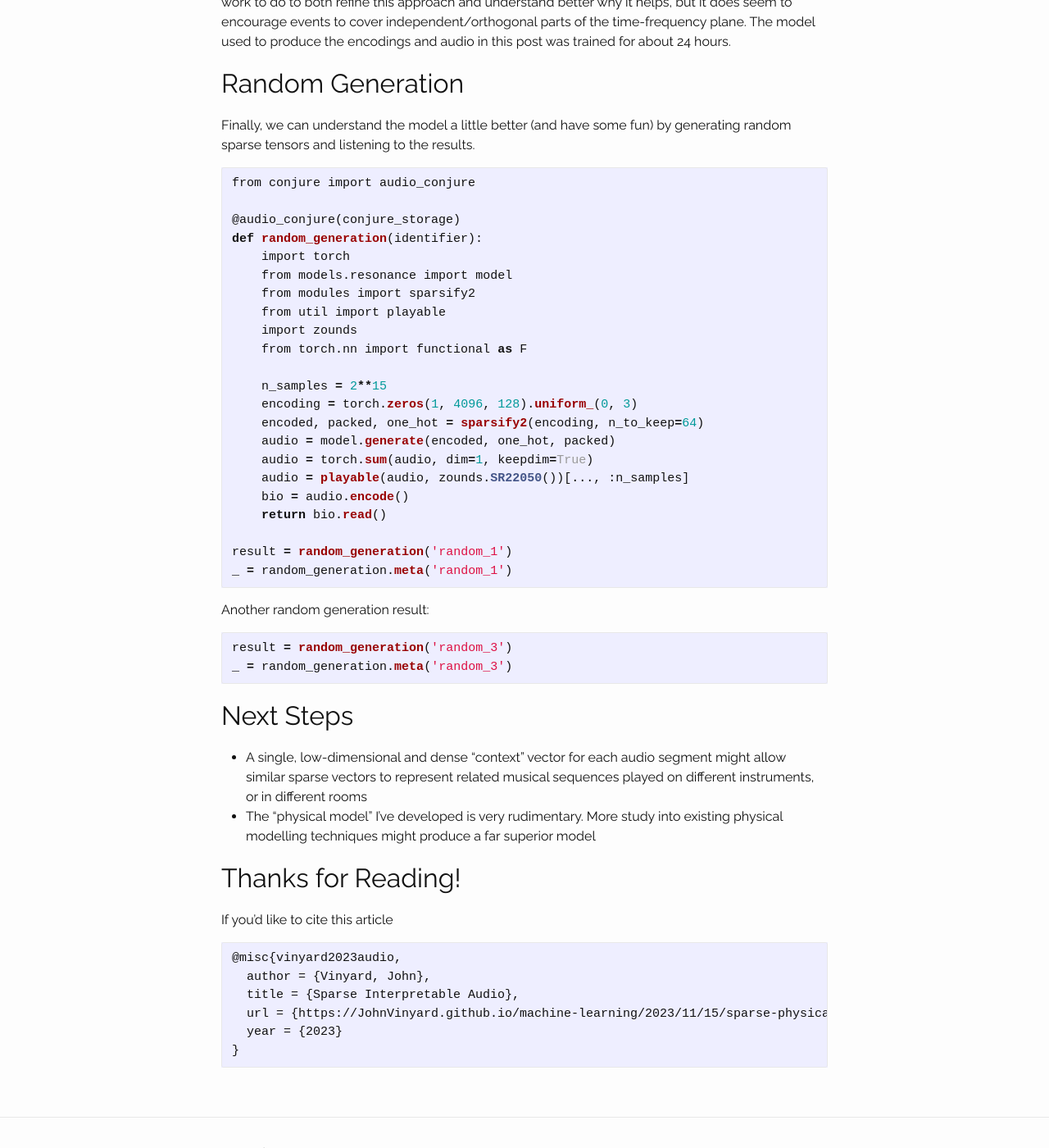
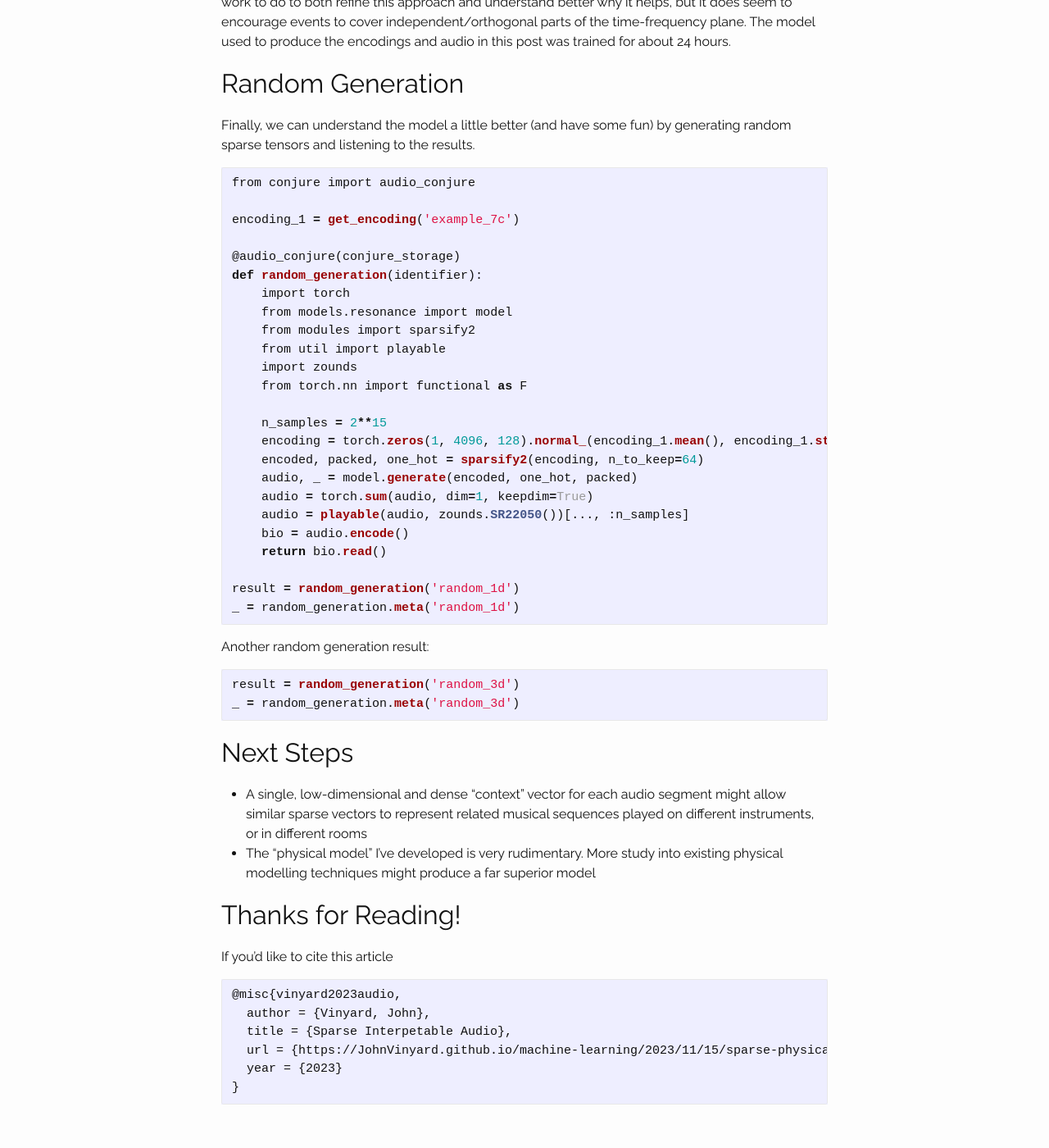
Before and after one commit to JohnVinyard/JohnVinyard.github.io, a Jekyll site: the page built from _posts/2023-11-15-sparse-physical-model.md, in a window 1280 px wide and 1400 px high, scrolled down 5603 px. Shown: the whole window at 82% size. Built offline with Jekyll 4.4.1, drawn with Linux system fonts in a browser that asks for light colours; some of the changed text lies outside the part shown.

Commit message:
Updated post with newer model

````diff
--- a/_posts/2023-11-15-sparse-physical-model.md
+++ b/_posts/2023-11-15-sparse-physical-model.md
@@ -82,11 +82,11 @@
     bio = audio.encode()
     return bio.read()
 
-example_6 = get_audio('example_7')
-_ = get_audio.meta('example_7')
+example_6 = get_audio('example_7c')
+_ = get_audio.meta('example_7c')
 ```
 
-<div id="conjure-id-645cebe5670a6f4f96103cc2eea08cf8c67cbacf_db17dd96d44651bcc95d5e9ca5827d6465c3214b" data-conjure='{"key": "645cebe5670a6f4f96103cc2eea08cf8c67cbacf_db17dd96d44651bcc95d5e9ca5827d6465c3214b", "public_uri": "https://zounds-blog-media.s3.amazonaws.com/645cebe5670a6f4f96103cc2eea08cf8c67cbacf_db17dd96d44651bcc95d5e9ca5827d6465c3214b", "content_type": "audio/wav", "feed_uri": "/feed/645cebe5670a6f4f96103cc2eea08cf8c67cbacf", "func_name": "get_audio", "func_identifier": "645cebe5670a6f4f96103cc2eea08cf8c67cbacf"}'></div>
+<div id="conjure-id-645cebe5670a6f4f96103cc2eea08cf8c67cbacf_407a73461e0352605bb6b0704c1a2a3d8f3645a5" data-conjure='{"key": "645cebe5670a6f4f96103cc2eea08cf8c67cbacf_407a73461e0352605bb6b0704c1a2a3d8f3645a5", "public_uri": "https://zounds-blog-media.s3.amazonaws.com/645cebe5670a6f4f96103cc2eea08cf8c67cbacf_407a73461e0352605bb6b0704c1a2a3d8f3645a5", "content_type": "audio/wav", "feed_uri": "/feed/645cebe5670a6f4f96103cc2eea08cf8c67cbacf", "func_name": "get_audio", "func_identifier": "645cebe5670a6f4f96103cc2eea08cf8c67cbacf"}'></div>
 
 You can click on the waveform to play the sound.
 
@@ -126,11 +126,11 @@
     encoded = encoded[0].T
     return encoded.data.cpu().numpy()
 
-encoding_1 = get_encoding('example_7')
-_ = get_encoding.meta('example_7')
+encoding_1 = get_encoding('example_7c')
+_ = get_encoding.meta('example_7c')
 ```
 
-<div id="conjure-id-d58810f9f504e43d753ec182ab3b6a94b20bc6ce_db17dd96d44651bcc95d5e9ca5827d6465c3214b" data-conjure='{"key": "d58810f9f504e43d753ec182ab3b6a94b20bc6ce_db17dd96d44651bcc95d5e9ca5827d6465c3214b", "public_uri": "https://zounds-blog-media.s3.amazonaws.com/d58810f9f504e43d753ec182ab3b6a94b20bc6ce_db17dd96d44651bcc95d5e9ca5827d6465c3214b", "content_type": "application/spectrogram+octet-stream", "feed_uri": "/feed/d58810f9f504e43d753ec182ab3b6a94b20bc6ce", "func_name": "get_encoding", "func_identifier": "d58810f9f504e43d753ec182ab3b6a94b20bc6ce"}'></div>
+<div id="conjure-id-d58810f9f504e43d753ec182ab3b6a94b20bc6ce_407a73461e0352605bb6b0704c1a2a3d8f3645a5" data-conjure='{"key": "d58810f9f504e43d753ec182ab3b6a94b20bc6ce_407a73461e0352605bb6b0704c1a2a3d8f3645a5", "public_uri": "https://zounds-blog-media.s3.amazonaws.com/d58810f9f504e43d753ec182ab3b6a94b20bc6ce_407a73461e0352605bb6b0704c1a2a3d8f3645a5", "content_type": "application/spectrogram+octet-stream", "feed_uri": "/feed/d58810f9f504e43d753ec182ab3b6a94b20bc6ce", "func_name": "get_encoding", "func_identifier": "d58810f9f504e43d753ec182ab3b6a94b20bc6ce"}'></div>
 
 The dark-blue portions represent zeros, and the yellow-orange portions represent events.
 
@@ -156,18 +156,18 @@
     bio = BytesIO(get_audio(identifier))
     chunk = torch.from_numpy(zounds.AudioSamples.from_file(bio)).float()
     chunk = chunk[...,:n_samples].view(1, 1, n_samples)
-    recon, _ = model.forward(chunk)
+    recon, _, _ = model.forward(chunk)
     recon = torch.sum(recon, dim=1, keepdim=True)
     recon = max_norm(recon)
     recon = playable(recon, zounds.SR22050())
     encoded = recon.encode()
     return encoded.read()
 
-result = reconstruct_audio('example_7')
-_ = reconstruct_audio.meta('example_7')
+result = reconstruct_audio('example_7c')
+_ = reconstruct_audio.meta('example_7c')
 ```
 
-<div id="conjure-id-9819f428c9940c09d6521b4cc88417342366041a_db17dd96d44651bcc95d5e9ca5827d6465c3214b" data-conjure='{"key": "9819f428c9940c09d6521b4cc88417342366041a_db17dd96d44651bcc95d5e9ca5827d6465c3214b", "public_uri": "https://zounds-blog-media.s3.amazonaws.com/9819f428c9940c09d6521b4cc88417342366041a_db17dd96d44651bcc95d5e9ca5827d6465c3214b", "content_type": "audio/wav", "feed_uri": "/feed/9819f428c9940c09d6521b4cc88417342366041a", "func_name": "reconstruct_audio", "func_identifier": "9819f428c9940c09d6521b4cc88417342366041a"}'></div>
+<div id="conjure-id-2576fa3cc62603e3c37a8961df8c2831bf879947_407a73461e0352605bb6b0704c1a2a3d8f3645a5" data-conjure='{"key": "2576fa3cc62603e3c37a8961df8c2831bf879947_407a73461e0352605bb6b0704c1a2a3d8f3645a5", "public_uri": "https://zounds-blog-media.s3.amazonaws.com/2576fa3cc62603e3c37a8961df8c2831bf879947_407a73461e0352605bb6b0704c1a2a3d8f3645a5", "content_type": "audio/wav", "feed_uri": "/feed/2576fa3cc62603e3c37a8961df8c2831bf879947", "func_name": "reconstruct_audio", "func_identifier": "2576fa3cc62603e3c37a8961df8c2831bf879947"}'></div>
 
 ### Another Reconstruction Example
 
@@ -176,22 +176,22 @@
 
 
 ```python
-result = get_audio('example_8')
-_ = get_audio.meta('example_8')
+result = get_audio('example_8c')
+_ = get_audio.meta('example_8c')
 ```
 
-<div id="conjure-id-645cebe5670a6f4f96103cc2eea08cf8c67cbacf_c79446d9ab305d83a6b976087b3623a4a9d68d39" data-conjure='{"key": "645cebe5670a6f4f96103cc2eea08cf8c67cbacf_c79446d9ab305d83a6b976087b3623a4a9d68d39", "public_uri": "https://zounds-blog-media.s3.amazonaws.com/645cebe5670a6f4f96103cc2eea08cf8c67cbacf_c79446d9ab305d83a6b976087b3623a4a9d68d39", "content_type": "audio/wav", "feed_uri": "/feed/645cebe5670a6f4f96103cc2eea08cf8c67cbacf", "func_name": "get_audio", "func_identifier": "645cebe5670a6f4f96103cc2eea08cf8c67cbacf"}'></div>
+<div id="conjure-id-645cebe5670a6f4f96103cc2eea08cf8c67cbacf_66ca19b4a30fea0c7756c6d317899788024dcdb0" data-conjure='{"key": "645cebe5670a6f4f96103cc2eea08cf8c67cbacf_66ca19b4a30fea0c7756c6d317899788024dcdb0", "public_uri": "https://zounds-blog-media.s3.amazonaws.com/645cebe5670a6f4f96103cc2eea08cf8c67cbacf_66ca19b4a30fea0c7756c6d317899788024dcdb0", "content_type": "audio/wav", "feed_uri": "/feed/645cebe5670a6f4f96103cc2eea08cf8c67cbacf", "func_name": "get_audio", "func_identifier": "645cebe5670a6f4f96103cc2eea08cf8c67cbacf"}'></div>
 
 reconstruction:
 
 
 
 ```python
-result = reconstruct_audio('example_8')
-_ = reconstruct_audio.meta('example_8')
+result = reconstruct_audio('example_8c')
+_ = reconstruct_audio.meta('example_8c')
 ```
 
-<div id="conjure-id-9819f428c9940c09d6521b4cc88417342366041a_c79446d9ab305d83a6b976087b3623a4a9d68d39" data-conjure='{"key": "9819f428c9940c09d6521b4cc88417342366041a_c79446d9ab305d83a6b976087b3623a4a9d68d39", "public_uri": "https://zounds-blog-media.s3.amazonaws.com/9819f428c9940c09d6521b4cc88417342366041a_c79446d9ab305d83a6b976087b3623a4a9d68d39", "content_type": "audio/wav", "feed_uri": "/feed/9819f428c9940c09d6521b4cc88417342366041a", "func_name": "reconstruct_audio", "func_identifier": "9819f428c9940c09d6521b4cc88417342366041a"}'></div>
+<div id="conjure-id-2576fa3cc62603e3c37a8961df8c2831bf879947_66ca19b4a30fea0c7756c6d317899788024dcdb0" data-conjure='{"key": "2576fa3cc62603e3c37a8961df8c2831bf879947_66ca19b4a30fea0c7756c6d317899788024dcdb0", "public_uri": "https://zounds-blog-media.s3.amazonaws.com/2576fa3cc62603e3c37a8961df8c2831bf879947_66ca19b4a30fea0c7756c6d317899788024dcdb0", "content_type": "audio/wav", "feed_uri": "/feed/2576fa3cc62603e3c37a8961df8c2831bf879947", "func_name": "reconstruct_audio", "func_identifier": "2576fa3cc62603e3c37a8961df8c2831bf879947"}'></div>
 
 ## Model and Training Details
 
@@ -249,6 +249,8 @@
 ```python
 from conjure import audio_conjure
 
+encoding_1 = get_encoding('example_7c')
+
 @audio_conjure(conjure_storage)
 def random_generation(identifier):
     import torch
@@ -259,30 +261,30 @@
     from torch.nn import functional as F
 
     n_samples = 2**15
-    encoding = torch.zeros(1, 4096, 128).uniform_(0, 3)
+    encoding = torch.zeros(1, 4096, 128).normal_(encoding_1.mean(), encoding_1.std())
     encoded, packed, one_hot = sparsify2(encoding, n_to_keep=64)
-    audio = model.generate(encoded, one_hot, packed)
+    audio, _ = model.generate(encoded, one_hot, packed)
     audio = torch.sum(audio, dim=1, keepdim=True)
     audio = playable(audio, zounds.SR22050())[..., :n_samples]
     bio = audio.encode()
     return bio.read()
 
-result = random_generation('random_1')
-_ = random_generation.meta('random_1')
+result = random_generation('random_1d')
+_ = random_generation.meta('random_1d')
 ```
 
-<div id="conjure-id-333fe6671f0708af5ad96dd913d074cef0443b47_b9afce4f9c508c512a0cda11dfbce50743df19af" data-conjure='{"key": "333fe6671f0708af5ad96dd913d074cef0443b47_b9afce4f9c508c512a0cda11dfbce50743df19af", "public_uri": "https://zounds-blog-media.s3.amazonaws.com/333fe6671f0708af5ad96dd913d074cef0443b47_b9afce4f9c508c512a0cda11dfbce50743df19af", "content_type": "audio/wav", "feed_uri": "/feed/333fe6671f0708af5ad96dd913d074cef0443b47", "func_name": "random_generation", "func_identifier": "333fe6671f0708af5ad96dd913d074cef0443b47"}'></div>
+<div id="conjure-id-bc0f0218f46ff1142c847996ef3df20907bdb6a2_d50e2d54a6b0aad028202560f97409989c1152c4" data-conjure='{"key": "bc0f0218f46ff1142c847996ef3df20907bdb6a2_d50e2d54a6b0aad028202560f97409989c1152c4", "public_uri": "https://zounds-blog-media.s3.amazonaws.com/bc0f0218f46ff1142c847996ef3df20907bdb6a2_d50e2d54a6b0aad028202560f97409989c1152c4", "content_type": "audio/wav", "feed_uri": "/feed/bc0f0218f46ff1142c847996ef3df20907bdb6a2", "func_name": "random_generation", "func_identifier": "bc0f0218f46ff1142c847996ef3df20907bdb6a2"}'></div>
 
 Another random generation result:
 
 
 
 ```python
-result = random_generation('random_3')
-_ = random_generation.meta('random_3')
+result = random_generation('random_3d')
+_ = random_generation.meta('random_3d')
 ```
 
-<div id="conjure-id-333fe6671f0708af5ad96dd913d074cef0443b47_ebcc881d43ebe4cde7386ae408380c6ad58c5754" data-conjure='{"key": "333fe6671f0708af5ad96dd913d074cef0443b47_ebcc881d43ebe4cde7386ae408380c6ad58c5754", "public_uri": "https://zounds-blog-media.s3.amazonaws.com/333fe6671f0708af5ad96dd913d074cef0443b47_ebcc881d43ebe4cde7386ae408380c6ad58c5754", "content_type": "audio/wav", "feed_uri": "/feed/333fe6671f0708af5ad96dd913d074cef0443b47", "func_name": "random_generation", "func_identifier": "333fe6671f0708af5ad96dd913d074cef0443b47"}'></div>
+<div id="conjure-id-bc0f0218f46ff1142c847996ef3df20907bdb6a2_062ba60acdabd9871ccc7e779df3d260932ecfcb" data-conjure='{"key": "bc0f0218f46ff1142c847996ef3df20907bdb6a2_062ba60acdabd9871ccc7e779df3d260932ecfcb", "public_uri": "https://zounds-blog-media.s3.amazonaws.com/bc0f0218f46ff1142c847996ef3df20907bdb6a2_062ba60acdabd9871ccc7e779df3d260932ecfcb", "content_type": "audio/wav", "feed_uri": "/feed/bc0f0218f46ff1142c847996ef3df20907bdb6a2", "func_name": "random_generation", "func_identifier": "bc0f0218f46ff1142c847996ef3df20907bdb6a2"}'></div>
 
 ## Next Steps
 
@@ -297,7 +299,7 @@
 ```
 @misc{vinyard2023audio,
   author = {Vinyard, John},
-  title = {Sparse Interpretable Audio},
+  title = {Sparse Interpetable Audio},
   url = {https://JohnVinyard.github.io/machine-learning/2023/11/15/sparse-physical-model.html},
   year = {2023}
 }
````
Also changed, not shown: _metaposts/2023-11-15-sparse-physical-model.md (+19 -17 lines).
